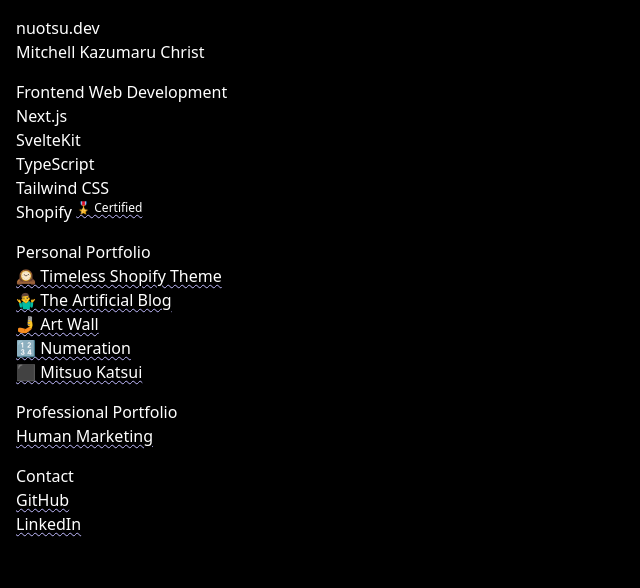
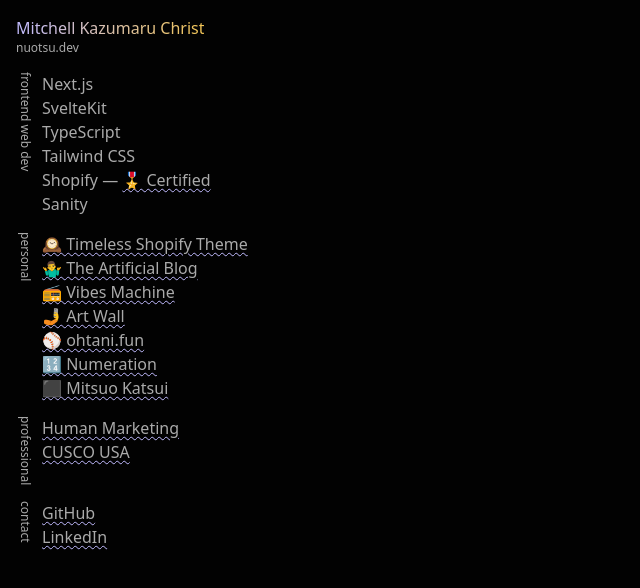
Before and after one commit to nuotsu/nuotsu.dev, a SvelteKit app: page / in a window 1280 px wide. Shown: the top 588 px of the page, without its empty margins (0-640 px from the left). Built offline with nearby package versions, Linux system fonts and the light colour scheme.

Commit message:
add more styles

```diff
--- a/src/routes/+page.svelte
+++ b/src/routes/+page.svelte
@@ -1,36 +1,36 @@
 <main class="grid gap-4 p-4 [&_a]:link">
 	<header>
-		<h1>nuotsu.dev</h1>
-		<h2>Mitchell Kazumaru Christ</h2>
+		<h1 class="max-w-max text-gradient">Mitchell Kazumaru Christ</h1>
+		<h2 class="text-xs">nuotsu.dev</h2>
 	</header>
 
 	<section>
-		<h2>Frontend Web Development</h2>
+		<h2>Frontend Web Dev</h2>
 		<ul>
 			<li>Next.js</li>
 			<li>SvelteKit</li>
 			<li>TypeScript</li>
 			<li>Tailwind CSS</li>
 			<li>
-				Shopify
-				<sup>
-					<a
-						href="https://www.credly.com/badges/714964a0-6bbb-4da8-9c02-e91b005fc967/linked_in_profile"
-					>
-						🎖️ Certified
-					</a>
-				</sup>
+				Shopify —
+				<a
+					href="https://www.credly.com/badges/714964a0-6bbb-4da8-9c02-e91b005fc967/linked_in_profile"
+				>
+					🎖️ Certified
+				</a>
 			</li>
+			<li>Sanity</li>
 		</ul>
 	</section>
 
 	<section>
-		<h2>Personal Portfolio</h2>
+		<h2>Personal</h2>
 		<ul>
 			<li>
 				<a href="https://timeless-docs.vercel.app">🕰️ Timeless Shopify Theme</a>
 			</li>
 			<li><a href="https://blog-not.vercel.app">🤷‍♂️ The Artificial Blog</a></li>
+			<li><a href="https://vibes-machine.vercel.app">📻 Vibes Machine</a></li>
 			<li>
 				<a
 					href="https://blog-not.vercel.app/blog/art-wall-transforming-internet-content-into-art"
@@ -38,15 +38,17 @@
 					🤳 Art Wall
 				</a>
 			</li>
+			<li><a href="https://ohtani.fun">⚾️ ohtani.fun</a></li>
 			<li><a href="https://numeration.vercel.app">🔢 Numeration</a></li>
 			<li><a href="/mitsuo-katsui">⬛️ Mitsuo Katsui</a></li>
 		</ul>
 	</section>
 
 	<section>
-		<h2>Professional Portfolio</h2>
+		<h2>Professional</h2>
 		<ul>
 			<li><a href="https://human.marketing">Human Marketing</a></li>
+			<li><a href="https://cuscousainc.com">CUSCO USA</a></li>
 		</ul>
 	</section>
 
@@ -58,3 +60,18 @@
 		</ul>
 	</section>
 </main>
+
+<style>
+	section {
+		display: grid;
+		grid-template-columns: auto 1fr;
+		gap: 0.5rem;
+	}
+
+	section h2 {
+		text-orientation: mixed;
+		writing-mode: vertical-lr;
+		font-size: theme('fontSize.xs');
+		text-transform: lowercase;
+	}
+</style>
--- a/src/styles/app.css
+++ b/src/styles/app.css
@@ -5,10 +5,7 @@
 @layer base {
   ::selection {
     background-color: lch(32.79 130 300);
-  }
-
-  html {
-    scroll-behavior: smooth;
+    @apply text-ink;
   }
 }
 
@@ -16,5 +13,13 @@
   .link {
     text-decoration: .5px underline wavy theme('colors.accent');
     text-underline-offset: .25ch;
+
+    @apply hover:text-gradient hover:decoration-highlight;
   }
 }
+
+@layer utilities {
+  .text-gradient {
+    @apply bg-clip-text text-transparent bg-gradient-to-r from-accent to-highlight;
+  }
+}
--- a/tailwind.config.js
+++ b/tailwind.config.js
@@ -1,3 +1,5 @@
+import plugin from 'tailwindcss';
+
 /** @type {import('tailwindcss').Config} */
 export default {
 	content: ['./src/**/*.{html,svelte}'],
@@ -5,8 +7,9 @@
 		extend: {
 			colors: {
 				accent: '#c0bafe',
-				canvas: '#000',
-				ink: '#fff',
+				highlight: '#f1c455',
+				canvas: '#020202',
+				ink: '#aaa',
 			},
 			screens: {
 				'<sm': { max: '639px' },
```
Also changed, not shown: static/favicon.png (deleted).
